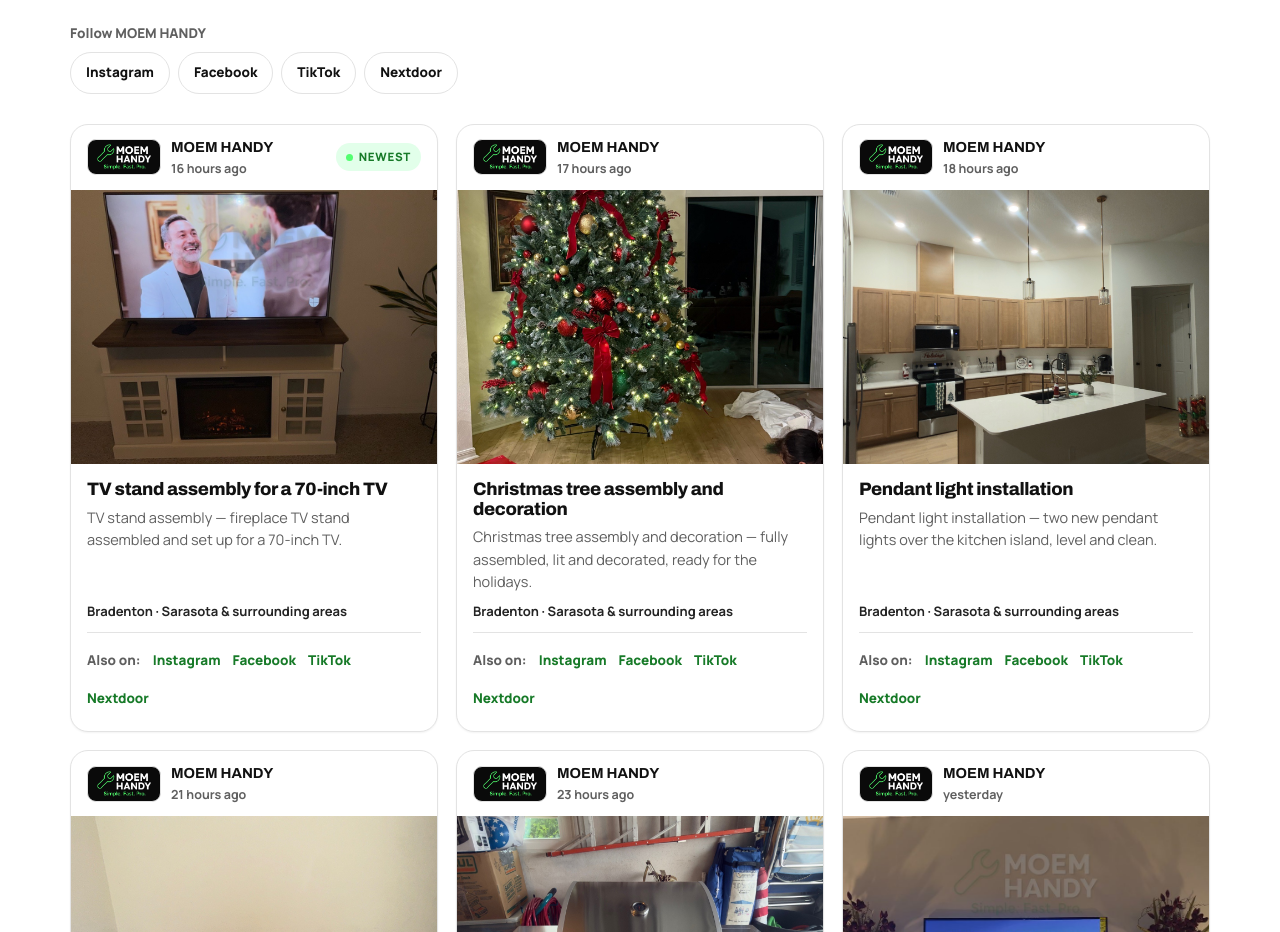
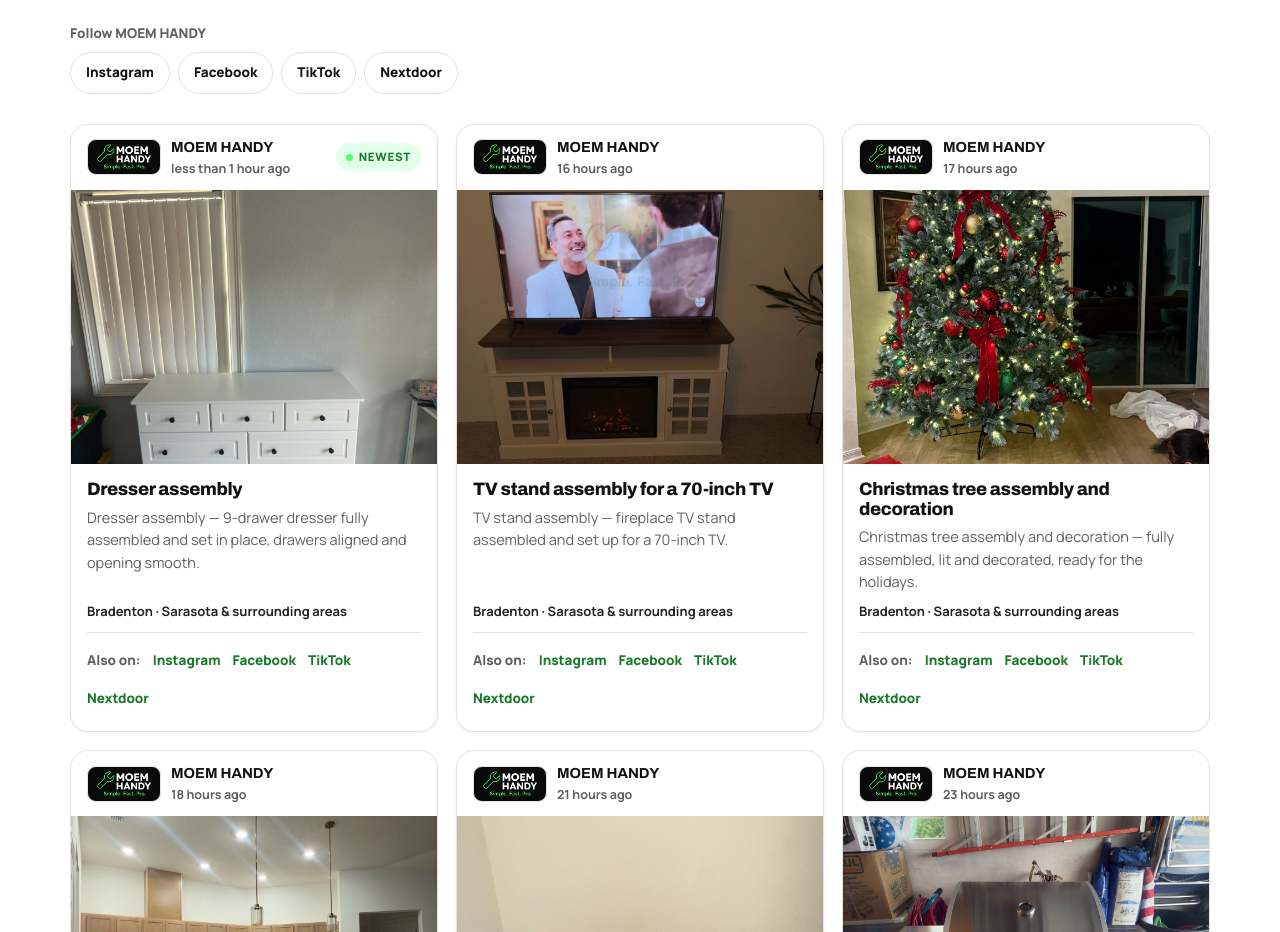
Before and after one commit to Masai2001/moem-handy, a plain HTML site: page index.html in a window 1280 px wide. Shown: the part 1093-2025 px from the top of the page. Drawn offline with Linux system fonts and the light colour scheme.

Commit message:
Add dresser assembly post (Nov 26)

```diff
--- a/index.html
+++ b/index.html
@@ -399,11 +399,31 @@ input,select,textarea{border-radius:12px}
         </div>
       </div>
       <div class="feed-grid">
+        <article class="post">
+          <div class="post-head">
+            <span class="mark"><img src="/img-7ea045aa09.png" alt="MOEM HANDY" /></span>
+            <div class="who"><strong>MOEM HANDY</strong><time datetime="2026-11-26T13:12:00-05:00" data-when>Nov 26, 2026</time></div>
+            <span class="live"><i></i><span data-i18n="feed_new">Newest</span></span>
+          </div>
+          <figure class="work feed-fig" tabindex="0"><img src="/img-2a8843e63e.jpg" alt="9-drawer dresser assembled by MOEM HANDY" loading="lazy" /><figcaption data-i18n="f13t">Dresser assembly</figcaption></figure>
+          <div class="post-body">
+            <h3 data-i18n="f13t">Dresser assembly</h3>
+            <p data-i18n="f13c">Dresser assembly — 9-drawer dresser fully assembled and set in place, drawers aligned and opening smooth.</p>
+            <span class="post-loc" data-i18n="feed_loc">Bradenton · Sarasota &amp; surrounding areas</span>
+            <div class="post-links"><span data-i18n="feed_also">Also on:</span>
+              <a href="https://www.instagram.com/p/DgNt7fkj1UK/" target="_blank" rel="noopener">Instagram</a>
+              <a href="https://facebook.com/61596834773800/posts/pfbid034A3Biu8bRt945BrJuHwJBdDE2d7pDT1HvQkYQKqa56N2dEUz5zCuhcUBWXDTF9kKl/" target="_blank" rel="noopener">Facebook</a>
+              <a href="https://www.tiktok.com/@moemhandy" target="_blank" rel="noopener">TikTok</a>
+              <a href="https://nextdoor.com/p/64FTftLzw7Wx?view=detail" target="_blank" rel="noopener">Nextdoor</a>
+            </div>
+          </div>
+        </article>
+
                 <article class="post">
           <div class="post-head">
             <span class="mark"><img src="/img-7ea045aa09.png" alt="MOEM HANDY" /></span>
             <div class="who"><strong>MOEM HANDY</strong><time datetime="2026-11-25T20:56:00-05:00" data-when>Nov 25, 2026</time></div>
-            <span class="live"><i></i><span data-i18n="feed_new">Newest</span></span>
+
           </div>
           <figure class="work feed-fig" tabindex="0"><img src="/img-af5f9cd72a.jpg" alt="Fireplace TV stand assembled by MOEM HANDY for a 70-inch TV" loading="lazy" /><figcaption data-i18n="f12t">TV stand assembly for a 70-inch TV</figcaption></figure>
           <div class="post-body">
@@ -1037,7 +1057,7 @@ input,select,textarea{border-radius:12px}
       f4t:"100″ TV wall mounting", f4c:"100″ TV wall mounting — clean, level, and secure.",
       f5t:"Storage cabinet assembly", f5c:"Storage cabinet assembly — clean, level, and secure.",
       f6t:"TV stand assembly", f6c:"TV stand assembled — clean, level, and secure.",
-      f7t:"55″ Samsung TV mounting", f7c:"55″ Samsung TV mounting — clean, level, and secure.", f8t:"Gas grill assembly", f8c:"Gas grill assembly — fully assembled and ready to cook.", f9t:"Desk assembly", f9c:"Desk assembly — fully assembled and ready to use.", f10t:"Pendant light installation", f10c:"Pendant light installation — two new pendant lights over the kitchen island, level and clean.", f11t:"Christmas tree assembly and decoration", f11c:"Christmas tree assembly and decoration — fully assembled, lit and decorated, ready for the holidays.", f12t:"TV stand assembly for a 70-inch TV", f12c:"TV stand assembly — fireplace TV stand assembled and set up for a 70-inch TV.",
+      f7t:"55″ Samsung TV mounting", f7c:"55″ Samsung TV mounting — clean, level, and secure.", f8t:"Gas grill assembly", f8c:"Gas grill assembly — fully assembled and ready to cook.", f9t:"Desk assembly", f9c:"Desk assembly — fully assembled and ready to use.", f10t:"Pendant light installation", f10c:"Pendant light installation — two new pendant lights over the kitchen island, level and clean.", f11t:"Christmas tree assembly and decoration", f11c:"Christmas tree assembly and decoration — fully assembled, lit and decorated, ready for the holidays.", f12t:"TV stand assembly for a 70-inch TV", f12c:"TV stand assembly — fireplace TV stand assembled and set up for a 70-inch TV.", f13t:"Dresser assembly", f13c:"Dresser assembly — 9-drawer dresser fully assembled and set in place, drawers aligned and opening smooth.",
       g1:"Accent wall: slat + marble", g1s:"With wall-mounted TV", g2:"Slat wall with LED", g2s:"TV + electric fireplace console",
       g3:"Kitchen island panels", g3s:"Slat panels + LED under counter", g4:"TV mounting", g4s:"Large-format TVs, leveled and secure",
       g5:"Full living room wall", g5s:"Slat center, marble sides", g6:"Furniture assembly", g6s:"Bookshelves, beds, dressers and more",
@@ -1091,7 +1111,7 @@ input,select,textarea{border-radius:12px}
       f4t:"Instalación de TV de 100″ en pared", f4c:"Instalación de TV de 100″ en pared — limpio, nivelado y seguro.",
       f5t:"Ensamblaje de gabinete de almacenamiento", f5c:"Ensamblaje de gabinete de almacenamiento — limpio, nivelado y seguro.",
       f6t:"Ensamblaje de mueble para TV", f6c:"Mueble para TV ensamblado — limpio, nivelado y seguro.",
-      f7t:"Instalación de TV Samsung de 55″", f7c:"Instalación de TV Samsung de 55″ — limpio, nivelado y seguro.", f8t:"Ensamblaje de parrilla de gas", f8c:"Ensamblaje de parrilla de gas — completamente ensamblada y lista para cocinar.", f9t:"Ensamblaje de escritorio", f9c:"Ensamblaje de escritorio — completamente ensamblado y listo para usar.", f10t:"Instalación de luces pendant", f10c:"Instalación de luces pendant — dos luces nuevas sobre la isla de la cocina, niveladas y limpias.", f11t:"Ensamblaje y decoración de árbol de Navidad", f11c:"Ensamblaje y decoración de árbol de Navidad — completamente armado, iluminado y decorado, listo para las fiestas.", f12t:"Ensamblaje de stand para TV de 70 pulgadas", f12c:"Ensamblaje de stand de TV — stand con chimenea eléctrica ensamblado e instalado para un TV de 70 pulgadas.",
+      f7t:"Instalación de TV Samsung de 55″", f7c:"Instalación de TV Samsung de 55″ — limpio, nivelado y seguro.", f8t:"Ensamblaje de parrilla de gas", f8c:"Ensamblaje de parrilla de gas — completamente ensamblada y lista para cocinar.", f9t:"Ensamblaje de escritorio", f9c:"Ensamblaje de escritorio — completamente ensamblado y listo para usar.", f10t:"Instalación de luces pendant", f10c:"Instalación de luces pendant — dos luces nuevas sobre la isla de la cocina, niveladas y limpias.", f11t:"Ensamblaje y decoración de árbol de Navidad", f11c:"Ensamblaje y decoración de árbol de Navidad — completamente armado, iluminado y decorado, listo para las fiestas.", f12t:"Ensamblaje de stand para TV de 70 pulgadas", f12c:"Ensamblaje de stand de TV — stand con chimenea eléctrica ensamblado e instalado para un TV de 70 pulgadas.", f13t:"Ensamblaje de gavetero", f13c:"Ensamblaje de gavetero — gavetero de 9 gavetas completamente ensamblado y colocado en su sitio, con las gavetas alineadas y suaves al abrir.",
       g1:"Pared de acento: slat + mármol", g1s:"Con TV montado en pared", g2:"Pared slat con LED", g2s:"TV + consola con chimenea eléctrica",
       g3:"Paneles en isla de cocina", g3s:"Paneles slat + LED bajo el tope", g4:"Instalación de TV", g4s:"TVs grandes, nivelados y seguros",
       g5:"Pared completa de sala", g5s:"Slat al centro, mármol a los lados", g6:"Ensamblaje de muebles", g6s:"Libreros, camas, gaveteros y más",
```
Also changed, not shown: img-2a8843e63e.jpg (added).
